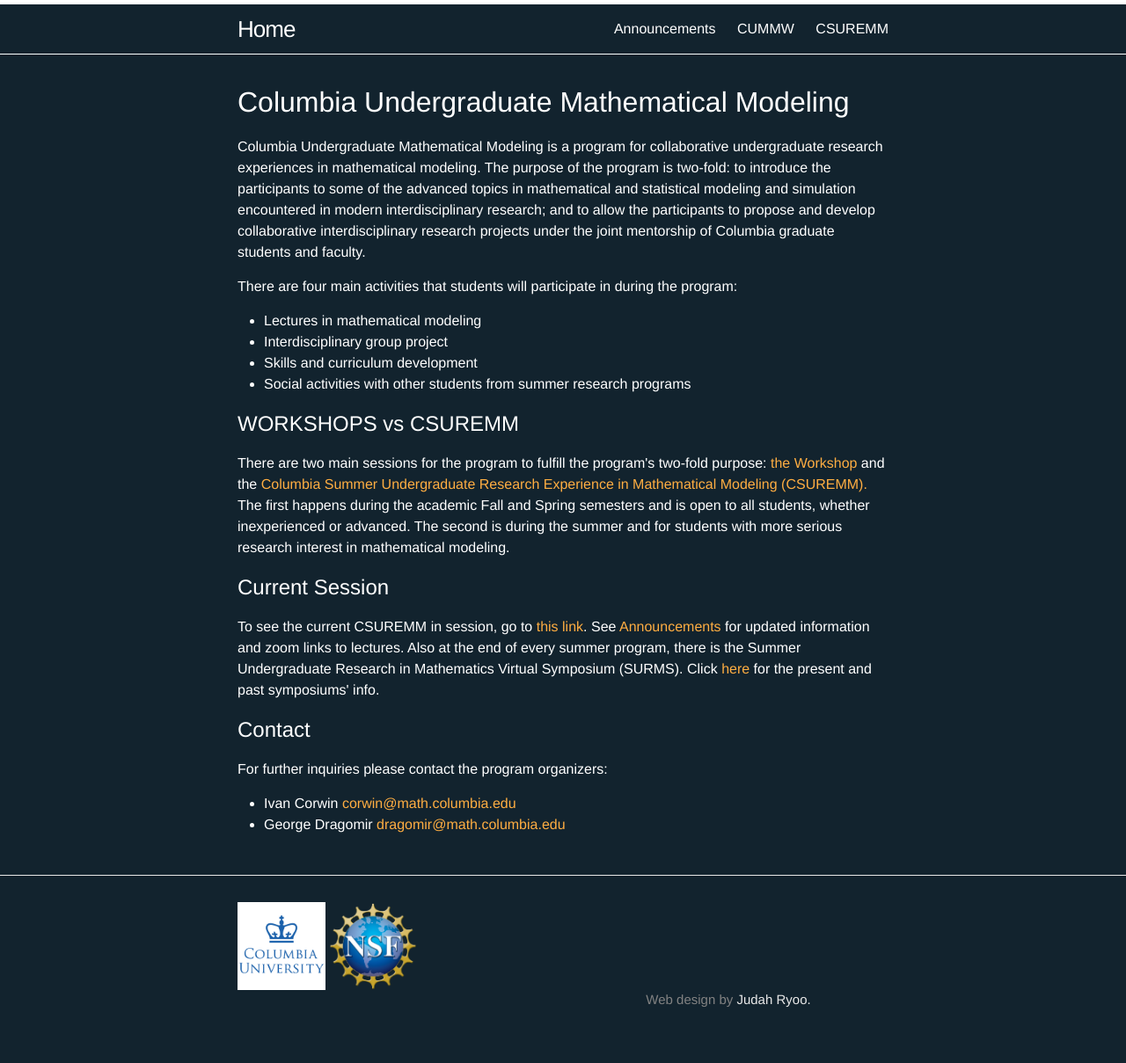
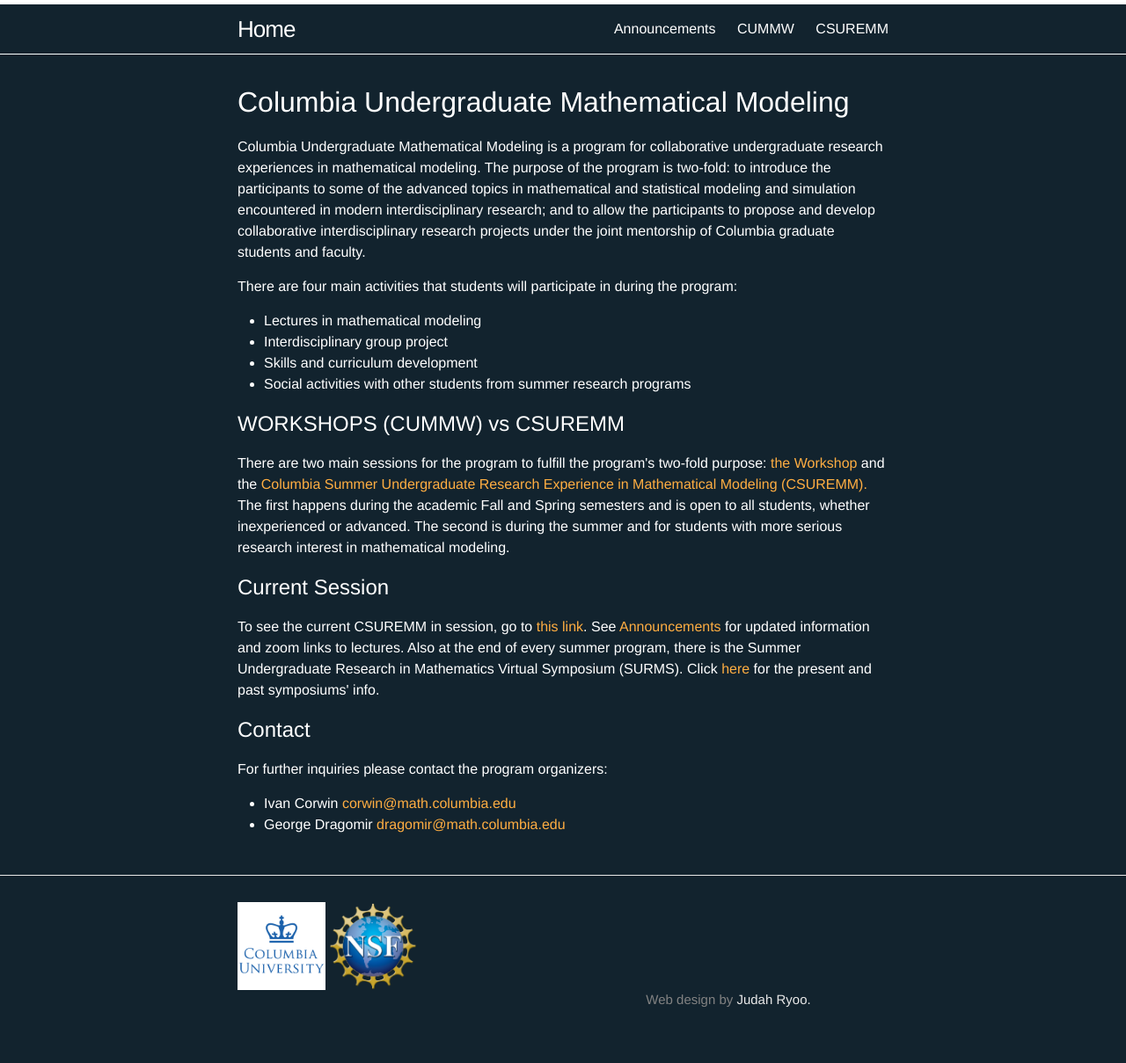
Before and after one commit to ColumbiaUndergradMathModeling/Home, a Jekyll site: the page built from index.html, in a window 1280 px wide. Shown: the whole page at 88% size. Built offline with Jekyll 4.4.1, drawn with Linux system fonts in a browser that asks for light colours.

Commit message:
Update index.html

```diff
--- a/index.html
+++ b/index.html
@@ -17,7 +17,7 @@ nav_order: 1
   </ul>
 <!--   <p>There will also be several social activities with students from other summer undergraduate research programs offered by the mathematics department.</p> -->
 
-  <h2 id="two-branches"> WORKSHOPS vs CSUREMM</h2>
+  <h2 id="two-branches"> WORKSHOPS (CUMMW) vs CSUREMM</h2>
   <p> There are two main sessions for the program to fulfill the program's two-fold purpose: <a href="https://columbiaundergradmathmodeling.github.io/Home/workshops/"> the Workshop</a> and the <a href="https://columbiaundergradmathmodeling.github.io/Home/csuremm/">Columbia Summer Undergraduate Research Experience in Mathematical Modeling (CSUREMM). </a> The first happens during the academic Fall and Spring semesters and is open to all students, whether inexperienced or advanced. The second is during the summer and for students with more serious research interest in mathematical modeling. </p>
 
 <!--   <h2 id="Participants"> Participants </h2>
```
